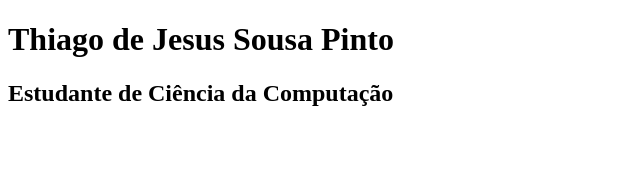
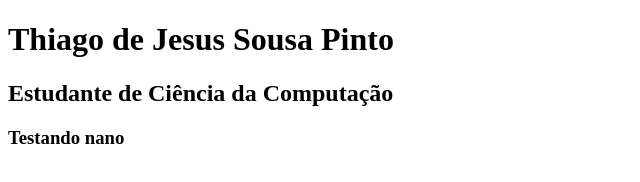
Before and after one commit to thi2u/full-stack-turbo-TipsCode, a plain HTML site: page html5/index.html in a window 1280 px wide. Shown: the whole page, without its empty margins (0-640 px from the left). Drawn offline with Linux system fonts and the light colour scheme.

Commit message:
Testando nano para o commit Realizando testes do nano associado ao Git Bash

```diff
--- a/html5/index.html
+++ b/html5/index.html
@@ -8,5 +8,6 @@
 <body>
     <h1>Thiago de Jesus Sousa Pinto</h1>
     <h2>Estudante de Ciência da Computação</h2>
+    <h3>Testando nano</h3>
 </body>
 </html>
```
